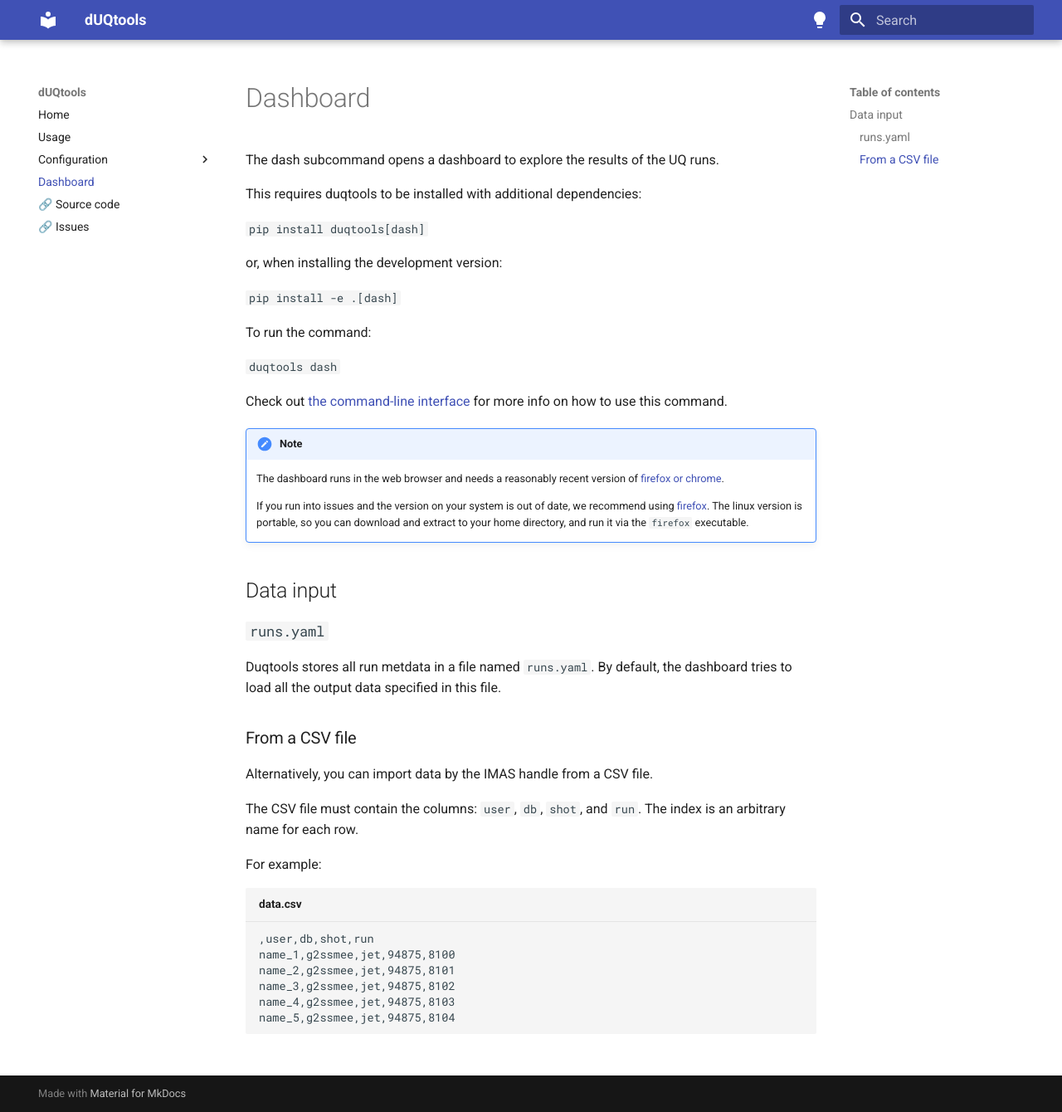
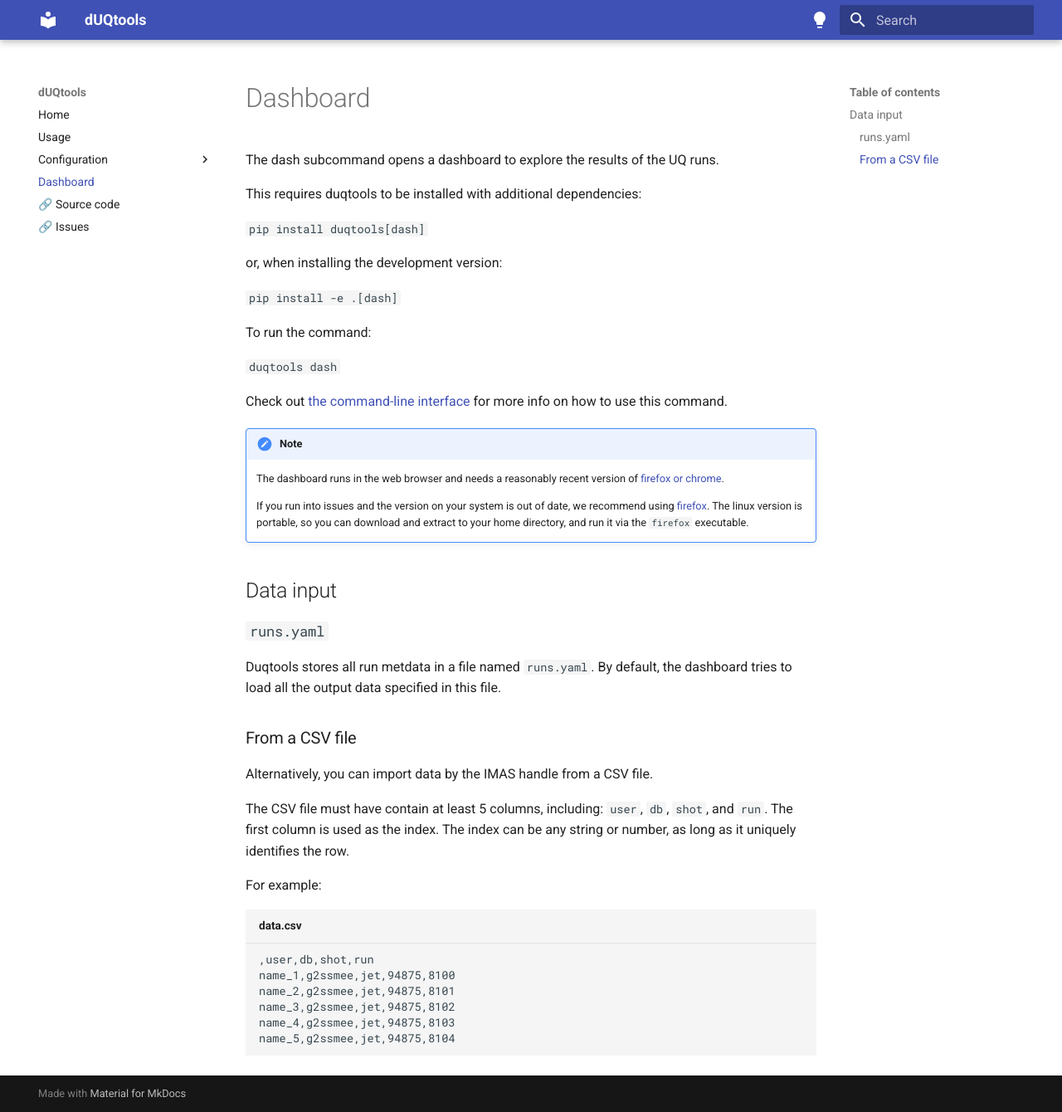
Before and after one commit to duqtools/duqtools, an MkDocs documentation site: the page built from docs/dash.md, in a window 1280 px wide and 1340 px high. Shown: the whole window at 83% size. Built offline with MkDocs 1.6.1 and Material for MkDocs 9.7.7, drawn with Linux system fonts in a browser that asks for light colours.

Commit message:
Update dash.md

```diff
--- a/docs/dash.md
+++ b/docs/dash.md
@@ -33,8 +33,7 @@ Duqtools stores all run metdata in a file named `runs.yaml`. By default, the das
 
 Alternatively, you can import data by the IMAS handle from a CSV file.
 
-The CSV file must contain the columns: `user`, `db`, `shot`, and `run`.
-The index is an arbitrary name for each row.
+The CSV file must have contain at least 5 columns, including: `user`, `db`, `shot`, and `run`. The first column is used as the index. The index can be any string or number, as long as it uniquely identifies the row.
 
 For example:
 
```
